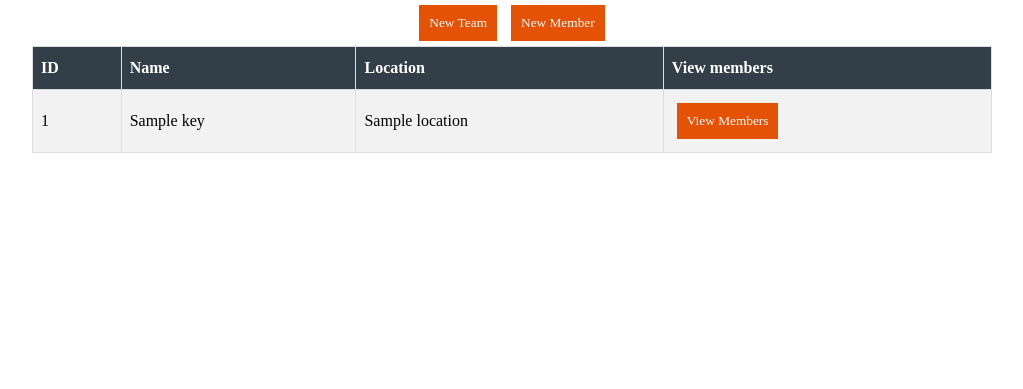
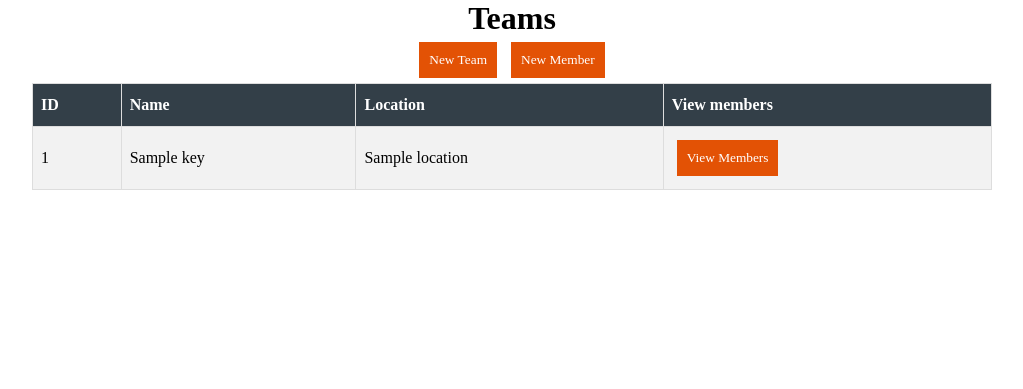
Before and after one commit to ralphtatt-IW/BrIW, a Flask app: template src/templates/teams.html in a window 1280 px wide. Shown: the part 61-450 px from the top of the page, without its empty margins (128-1151 px from the left). Run offline with Flask 2, Linux system fonts and the light colour scheme; the template is opened without the code that fills it: most values are stand-ins (such as "Sample title", 1, 10 or a date in 2020).

Commit message:
Added titles to pages

```diff
--- a/src/templates/rounds.html
+++ b/src/templates/rounds.html
@@ -2,6 +2,7 @@
 {% block content %}
 
 <div class="center">
+  <h1>Rounds</h1>
   <input class="button" type="submit" value="New Round"
       onclick="window.location='/new_round';" />
   <input class="button" type="submit" value="New Order"
--- a/src/templates/teams.html
+++ b/src/templates/teams.html
@@ -2,6 +2,7 @@
 {% block content %}
 
 <div class="center">
+  <h1>Teams</h1>
   <input class="button" type="submit" value="New Team"
       onclick="window.location='/add_team';" />
   <input class="button" type="submit" value="New Member"
```
